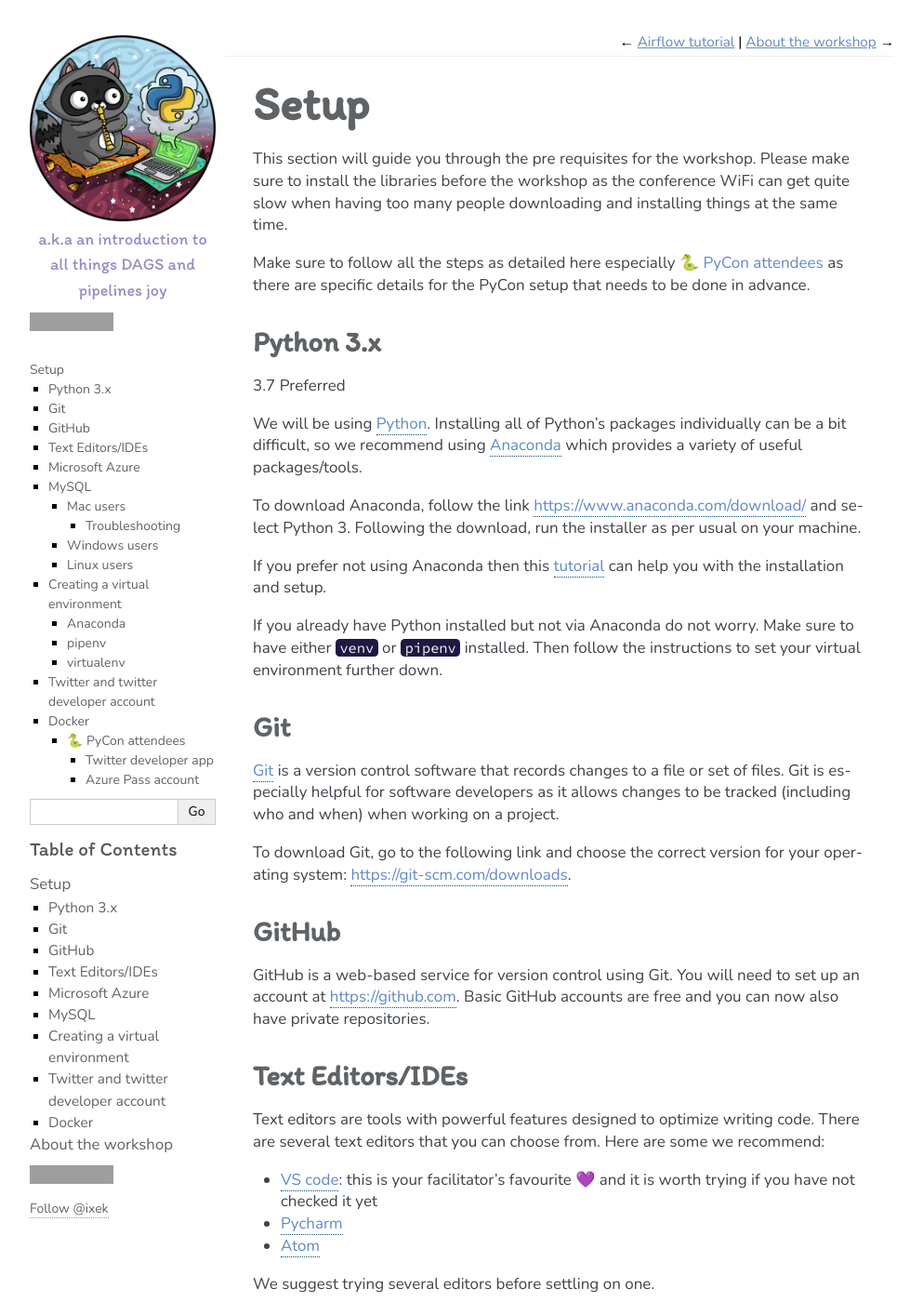
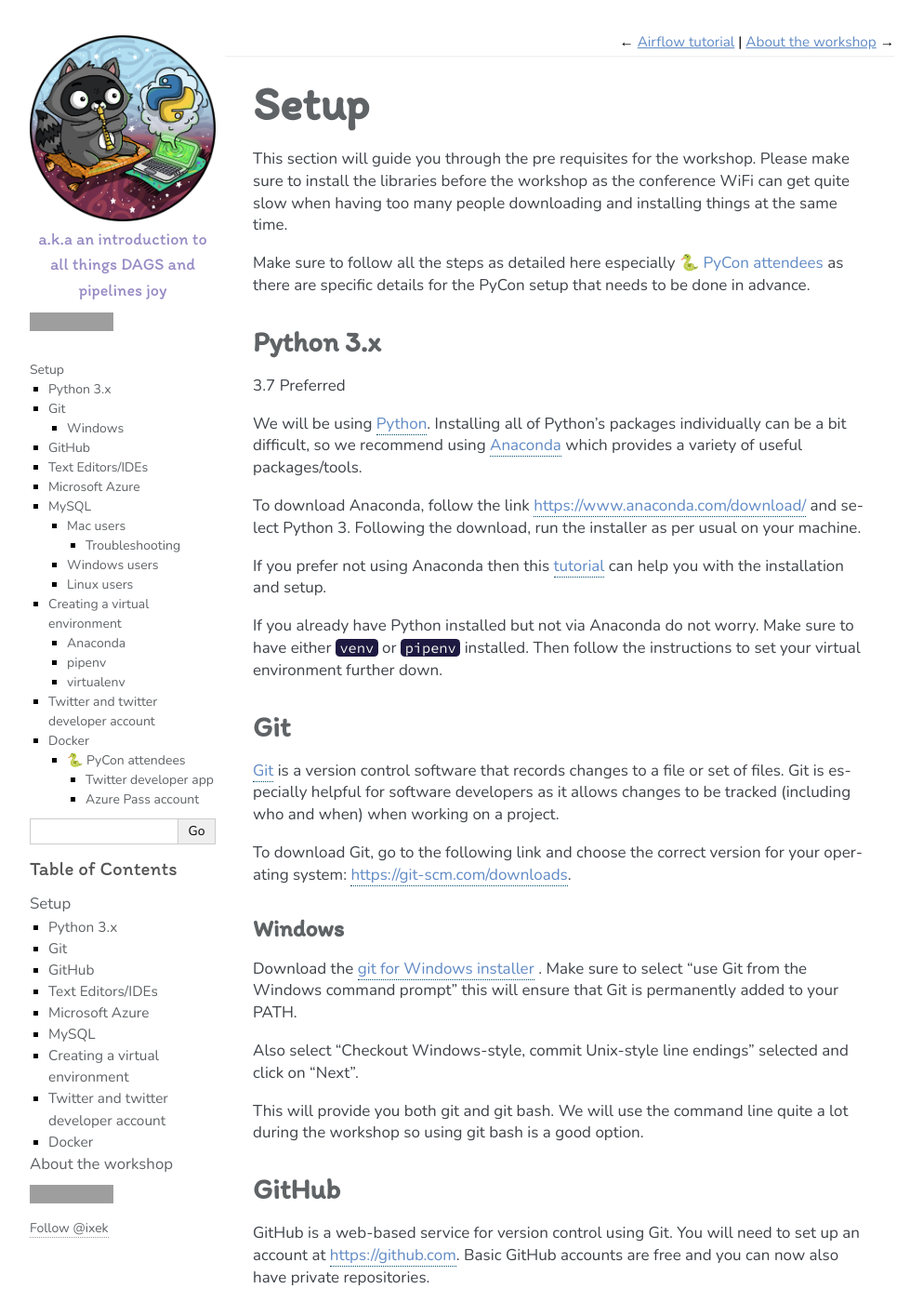
Before and after one commit to trallard/airflow-tutorial, a Sphinx documentation site: the page built from source/setup.rst, in a window 1280 px wide and 1400 px high, cut to the strip 0-1400 px from the top of the window. Shown: the whole strip at 93% size, without its empty margins (148-1141 px from the left). Built offline with Sphinx 7.4.7, drawn with Linux system fonts in a browser that asks for light colours; comment, search, counter and statistics services are not loaded; grey boxes are pictures that could not be loaded.

Commit message:
Add git for Windows

```diff
--- a/source/setup.rst
+++ b/source/setup.rst
@@ -38,6 +38,18 @@
 
 To download Git, go to the following link and choose the correct version for your
 operating system: https://git-scm.com/downloads.
+
+Windows
+--------
+
+Download the  `git for Windows installer <https://gitforwindows.org/>`_ .
+Make sure to select "use Git from the Windows command prompt"
+this will ensure that Git is permanently added to your PATH.
+
+Also select "Checkout Windows-style, commit Unix-style line endings" selected and click on "Next".
+
+This will provide you both git and git bash. We will use the command line quite a lot during the workshop
+so using git bash is a good option.
 
 GitHub
 ++++++
```
